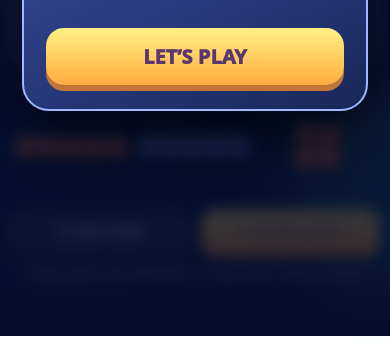
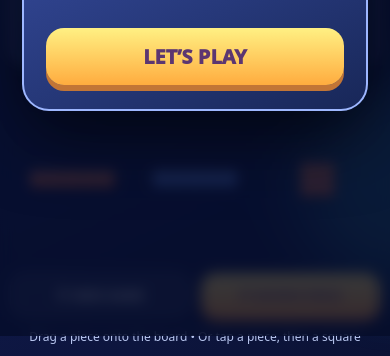
Before and after one commit to Jesusluna35/lunas-block-bloom-2026, a website built with Vite: page index.html in a window 390 px wide. Shown: the part 508-864 px from the top of the page. Built offline with nearby package versions, Linux system fonts and the light colour scheme.

Commit message:
Fix mobile tray layout

```diff
--- a/index.html
+++ b/index.html
@@ -34,8 +34,17 @@
     font-size: 11px;
   }
   .tray {
-    height: 75px;
+    min-height: 180px;
+    height: auto;
   }
+ .piece-slot {
+    height: 160px;
+}
+
+.piece-grid {
+    transform: scale(0.75);
+    transform-origin: center;
+}
   .controls {
     margin-top: 4px;
   }
```
